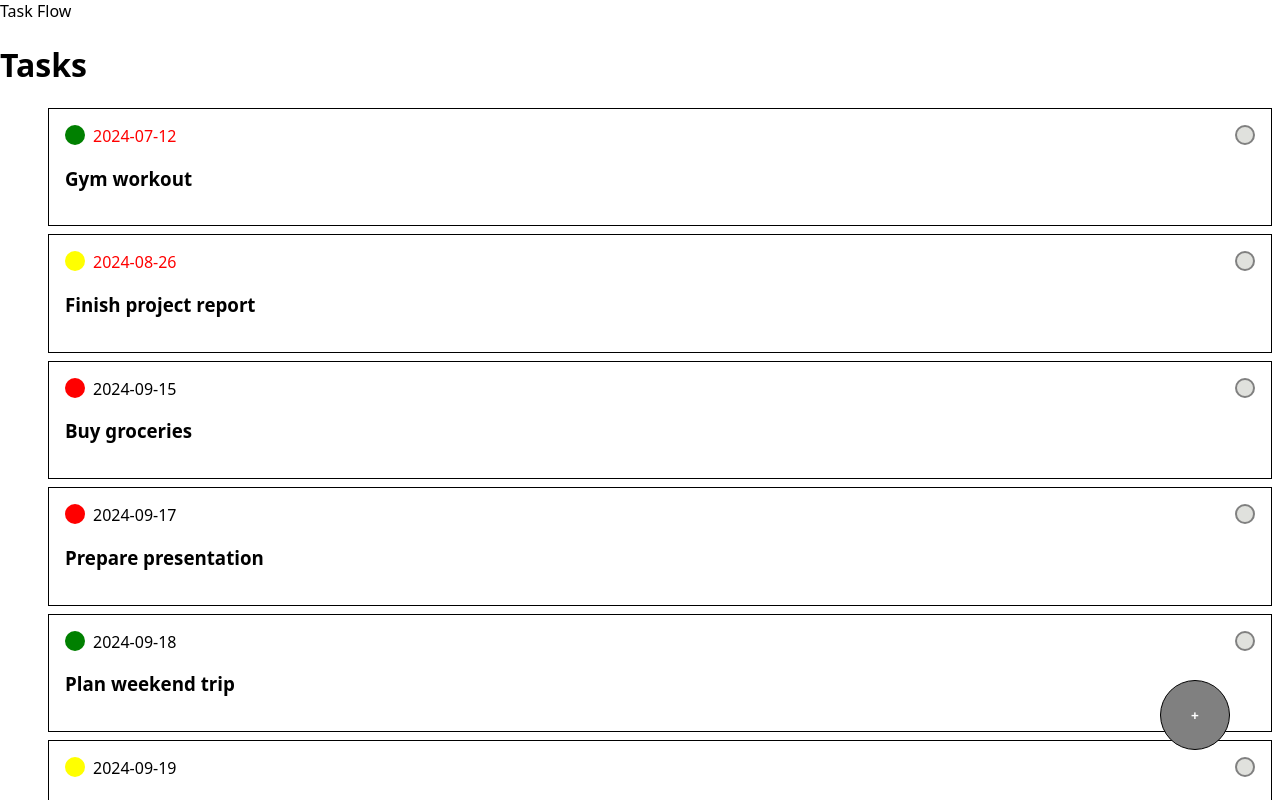
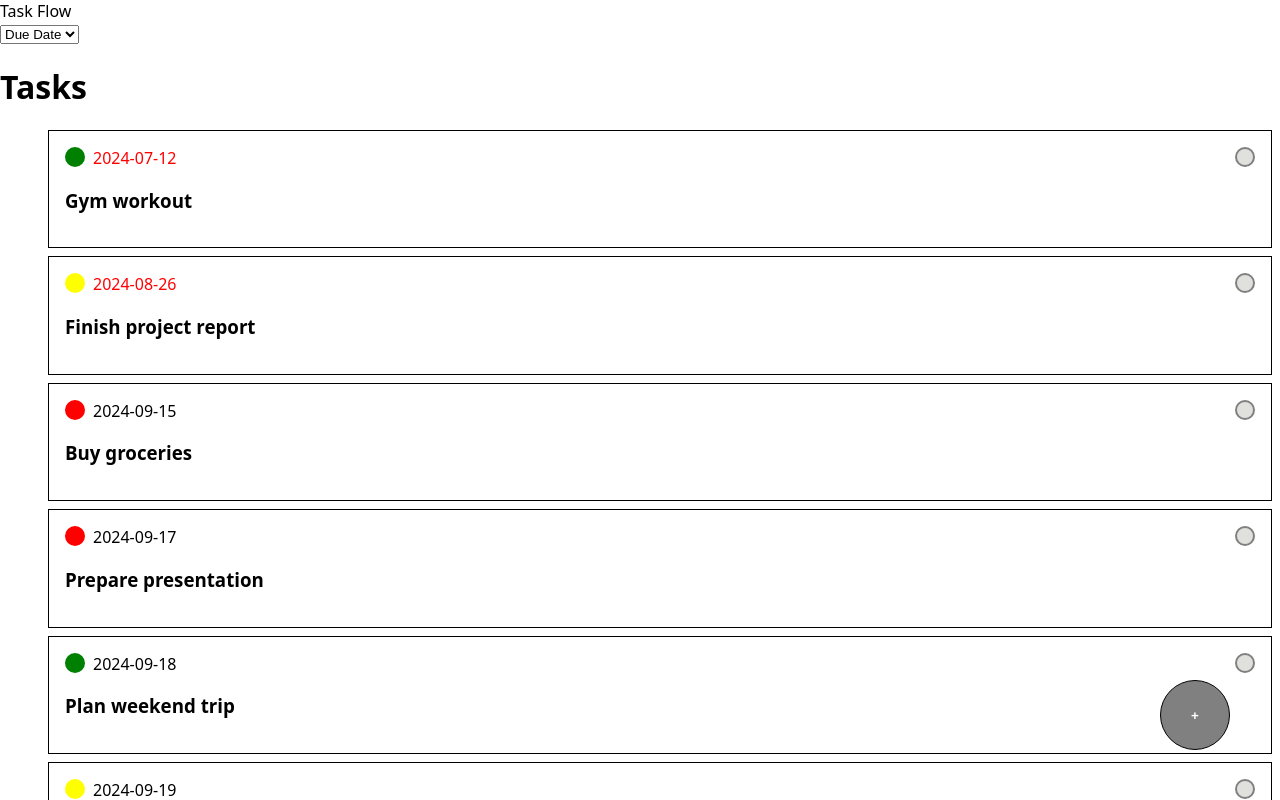
Before and after one commit to anapecic/task-flow, a Next.js app: page / in a window 1280 px wide. Shown: the top 800 px of the page. Built offline with nearby package versions, Linux system fonts and the light colour scheme.

Commit message:
added function to sort by priority

```diff
--- a/pages/_app.js
+++ b/pages/_app.js
@@ -2,18 +2,19 @@ import { useState } from "react";
 import GlobalStyle from "../styles";
 import { initialTasks } from "@/lib/data";
 import { uid } from "uid";
-import sortedByDate from "@/utils/sortedByDate";
 import { useRouter } from "next/router";
+import sortByFilter from "@/utils/sortByFilter";
 
 export default function App({ Component, pageProps }) {
-  const sortedDefaultTasks = sortedByDate(initialTasks);
+  const [sortMode, setSortMode] = useState("date");
+  const sortedDefaultTasks = sortByFilter(sortMode, initialTasks);
   const [currentTasks, setCurrentTasks] = useState(sortedDefaultTasks);
   const [completedTasks, setCompletedTasks] = useState([]);
   const router = useRouter();
 
   function onCreateTask(taskData) {
     const newTaskObject = { ...taskData, id: uid() };
-    const updatedTasks = sortedByDate([...currentTasks, newTaskObject]);
+    const updatedTasks = sortByFilter([...currentTasks, newTaskObject]);
     setCurrentTasks(updatedTasks);
   }
 
@@ -34,7 +35,7 @@ export default function App({ Component, pageProps }) {
           }
         : task
     );
-    const sortedNewTasks = sortedByDate(newTaskArray);
+    const sortedNewTasks = sortByFilter(sortMode, newTaskArray);
     setCurrentTasks(sortedNewTasks);
   }
 
@@ -42,6 +43,11 @@ export default function App({ Component, pageProps }) {
     const newTask = currentTasks.find((task) => task.id === id);
     setCompletedTasks([...completedTasks, newTask]);
     handleConfirmDelete(id);
+  }
+
+  function handleSetFilter(filter) {
+    setSortMode(filter);
+    setCurrentTasks(sortByFilter(filter, currentTasks));
   }
 
   return (
@@ -55,6 +61,8 @@ export default function App({ Component, pageProps }) {
         handleEditTask={handleEditTask}
         onSetCompleted={handleSetCompleted}
         completedTasks={completedTasks}
+        sortMode={sortMode}
+        onSetFilter={handleSetFilter}
       />
     </>
   );
--- a/pages/index.js
+++ b/pages/index.js
@@ -23,6 +23,8 @@ export default function HomePage({
   onCreateTask,
   onSetCompleted,
   completedTasks,
+  sortMode,
+  onSetFilter,
 }) {
   const [createMode, setCreateMode] = useState(false);
 
@@ -34,6 +36,7 @@ export default function HomePage({
     <>
       <Header />
       <main>
+        <Filter sortMode={sortMode} onSetFilter={onSetFilter} />
         <TaskList
           tasks={currentTasks}
           onSetCompleted={onSetCompleted}
@@ -63,3 +66,13 @@ export default function HomePage({
     </>
   );
 }
+
+function Filter({ sortMode, onSetFilter }) {
+  return (
+    <select onChange={(event) => onSetFilter(event.target.value)}>
+      <option value="date">Due Date</option>
+      <option value="prioAscending">Prio ⬆️</option>
+      <option value="prioDescending">Prio ⬇️</option>
+    </select>
+  );
+}
--- /dev/null
+++ b/utils/sortByFilter.js
@@ -0,0 +1,35 @@
+// Idee: sorted funktion ->je nach Art der Sortierung wird andere Callback function umgesetzt
+// implementierung sortMode global state: default "date"
+
+const priorityOrder = {
+  Low: 1,
+  Medium: 2,
+  High: 3,
+};
+
+export default function sortByFilter(sortMode, array) {
+  if (sortMode === "date") {
+    return array.toSorted((a, b) => {
+      const dateA = new Date(a.dueDate);
+      const dateB = new Date(b.dueDate);
+      return dateA - dateB;
+    });
+  } else if (sortMode === "prioAscending") {
+    return array.toSorted((a, b) => {
+      return priorityOrder[a.priority] - priorityOrder[b.priority];
+    });
+  } else if (sortMode === "prioDescending") {
+    return array.toSorted((a, b) => {
+      return priorityOrder[b.priority] - priorityOrder[a.priority]; // This line was changed
+    });
+  }
+}
+
+// export default function sortedByDate(array) {
+//   const newArray = array.toSorted((a, b) => {
+//     const dateA = new Date(a.dueDate);
+//     const dateB = new Date(b.dueDate);
+//     return dateA - dateB;
+//   });
+//   return newArray;
+// }
--- a/utils/sortedByDate.js
+++ /dev/null
@@ -1,8 +0,0 @@
-export default function sortedByDate(array) {
-  const newArray = array.toSorted((a, b) => {
-    const dateA = new Date(a.dueDate);
-    const dateB = new Date(b.dueDate);
-    return dateA - dateB;
-  });
-  return newArray;
-}
```
